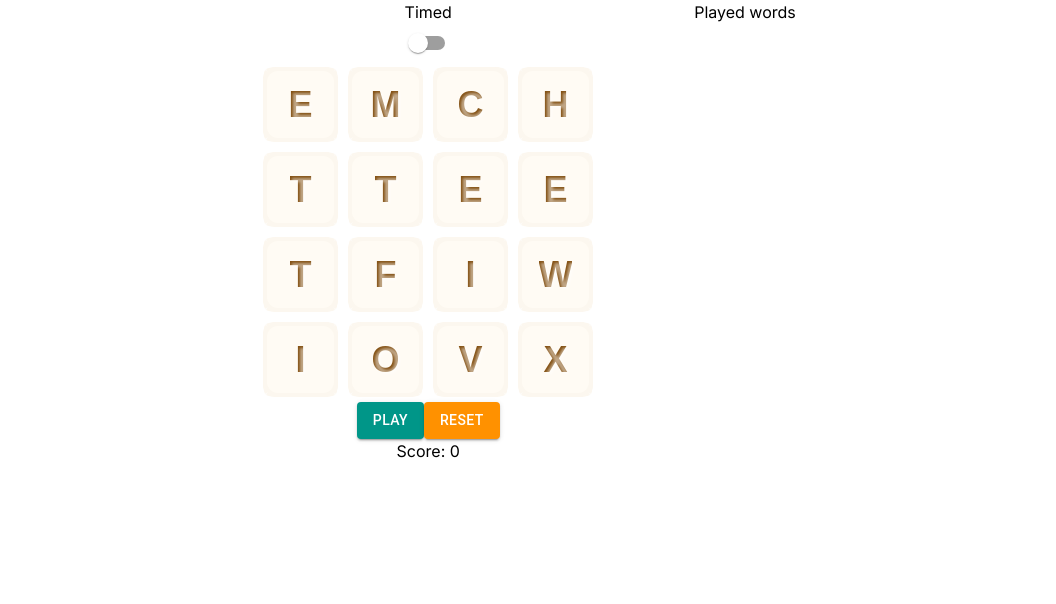
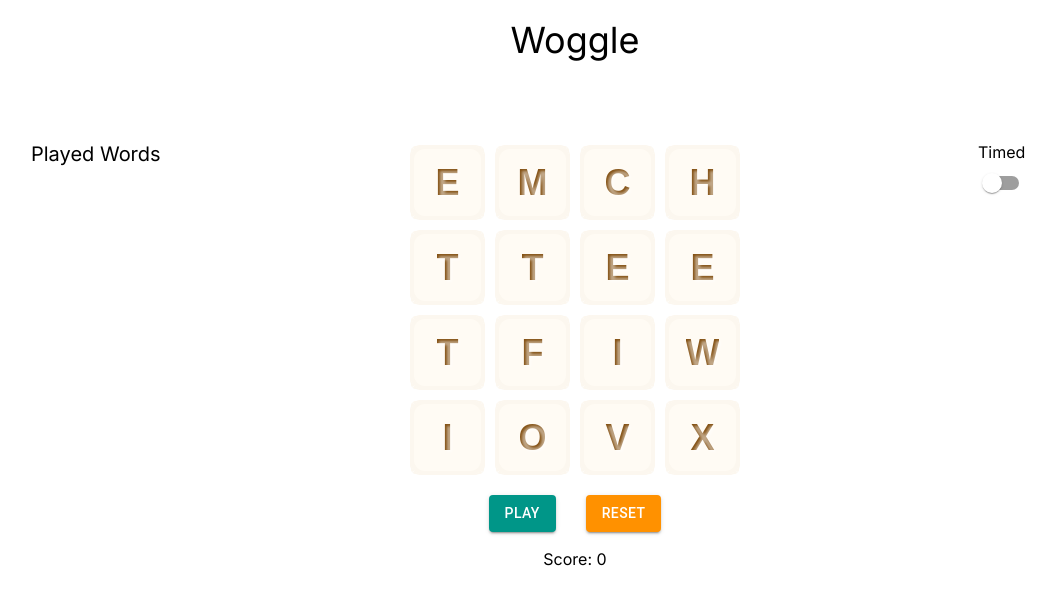
Before and after one commit to atvanek/woggle, a Next.js app: page / in a window 1280 px wide. Shown: the top 604 px of the page, without its empty margins (65-1121 px from the left). Built offline with nearby package versions, Linux system fonts and the light colour scheme.

Commit message:
playedWord and timed columns added

```diff
--- a/app/globals.css
+++ b/app/globals.css
@@ -17,7 +17,7 @@
 
 .scene {
   margin: 5px;
-  perspective: 150px;
+  perspective: 170px;
 }
 
 .cube {
@@ -64,6 +64,7 @@
 
 .selected>* {
   transition: 0.5s;
+  background-color: #fff06c;
 
   p {
     text-shadow: none;
--- a/app/layout.tsx
+++ b/app/layout.tsx
@@ -2,6 +2,8 @@ import './globals.css';
 import type { Metadata } from 'next';
 import { Inter } from 'next/font/google';
 import { Providers } from '@/redux/provider';
+import { ThemeProvider } from '@mui/material';
+import theme from '@/theme';
 
 const inter = Inter({ subsets: ['latin'] });
 
@@ -16,10 +18,12 @@ export default function RootLayout({
 	children: React.ReactNode;
 }) {
 	return (
-		<html lang='en'>
-			<body className={inter.className}>
-				<Providers>{children}</Providers>
-			</body>
-		</html>
+		<ThemeProvider theme={theme}>
+			<html lang='en'>
+				<body className={inter.className}>
+					<Providers>{children}</Providers>
+				</body>
+			</html>
+		</ThemeProvider>
 	);
 }
--- a/app/page.tsx
+++ b/app/page.tsx
@@ -4,24 +4,25 @@ import Alert from '@/components/views/Alert';
 import TimeToggle from '@/components/views/TimeToggle';
 import Board from '@/components/containers/Board';
 import PlayedWords from '@/components/containers/PlayedWords';
-import { ThemeProvider } from '@mui/material';
-import theme from '@/theme';
 
 export default function Home() {
 	return (
-		<main className='flex w-full justify-center'>
-			<section id='board' className='flex flex-col items-center'>
-				<ThemeProvider theme={theme}>
-					<TimeToggle />
+		<>
+			<h2 className='text-4xl text-center my-5'>Woggle</h2>
+			<main className='flex w-full my-20'>
+				<section id='played-words' className='w-4/12'>
+					<PlayedWords />
+				</section>
+				<section id='board' className='flex flex-col items-center w-4/12'>
 					<Board />
 					<Buttons />
 					<Score />
 					<Alert />
-				</ThemeProvider>
-			</section>
-			<section id='played-words'>
-				<PlayedWords />
-			</section>
-		</main>
+				</section>
+				<section className='flex flex-col w-4/12 items-center'>
+					<TimeToggle />
+				</section>
+			</main>
+		</>
 	);
 }
--- a/components/containers/PlayedWords.tsx
+++ b/components/containers/PlayedWords.tsx
@@ -6,13 +6,13 @@ function PlayedWords() {
 
 	return (
 		<div id='played-list' className='flex flex-col mx-24'>
-			<h3>Played words</h3>
+			<h3 className='text-xl mb-10'>Played Words</h3>
 			<div id='played-words'>
-				{[...playedWords].map((word) => {
+				{playedWords.map((word) => {
 					return (
 						<div key={word}>
 							{word.split('').map((letter) => {
-								return <span key={word}>{letter}</span>;
+								return <span key={word + 'block'}>{letter}</span>;
 							})}
 						</div>
 					);
--- a/components/views/Alert.tsx
+++ b/components/views/Alert.tsx
@@ -1,6 +1,6 @@
 'use client';
 
-import { Collapse, Alert, useTheme } from '@mui/material';
+import { Collapse, Alert } from '@mui/material';
 import { useRootSelector } from '@/redux/hooks';
 
 function Alerts() {
--- a/components/views/PlayWordButton.tsx
+++ b/components/views/PlayWordButton.tsx
@@ -7,7 +7,7 @@ import { Button } from '@mui/material';
 function PlayWordButton() {
 	const dispatch = useRootDispatch();
 	return (
-		<Button variant='contained' onClick={() => dispatch(validateWord())}>
+		<Button variant='contained' sx={{ margin: 15 + 'px' }} onClick={() => dispatch(validateWord())}>
 			Play
 		</Button>
 	);
--- a/components/views/ResetButton.tsx
+++ b/components/views/ResetButton.tsx
@@ -10,6 +10,7 @@ function ResetButton() {
 		<Button
 			color='secondary'
 			variant='contained'
+			sx={{ margin: 15 + 'px' }}
 			onClick={() => dispatch(resetBoard())}>
 			Reset
 		</Button>
--- a/redux/slices/gameSlice.ts
+++ b/redux/slices/gameSlice.ts
@@ -77,7 +77,7 @@ const gameSlice = createSlice({
 			state.alert = {
 				active: false,
 				type: state.alert.type,
-				message: '',
+				message: state.alert.message,
 				timerId: null,
 			};
 		},
```
